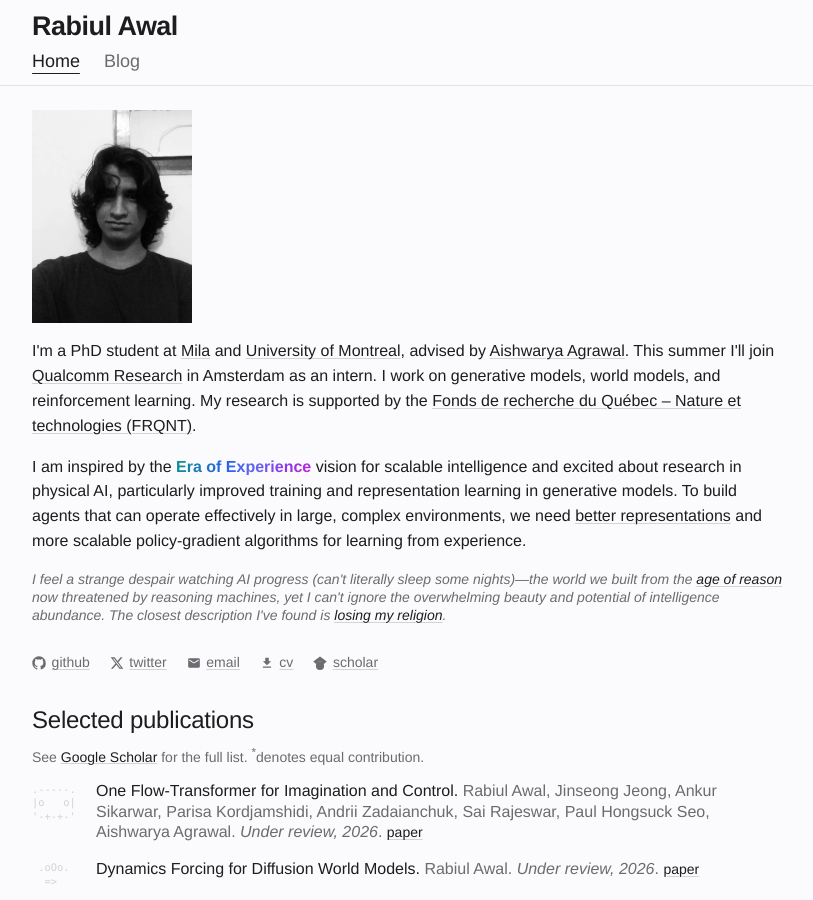
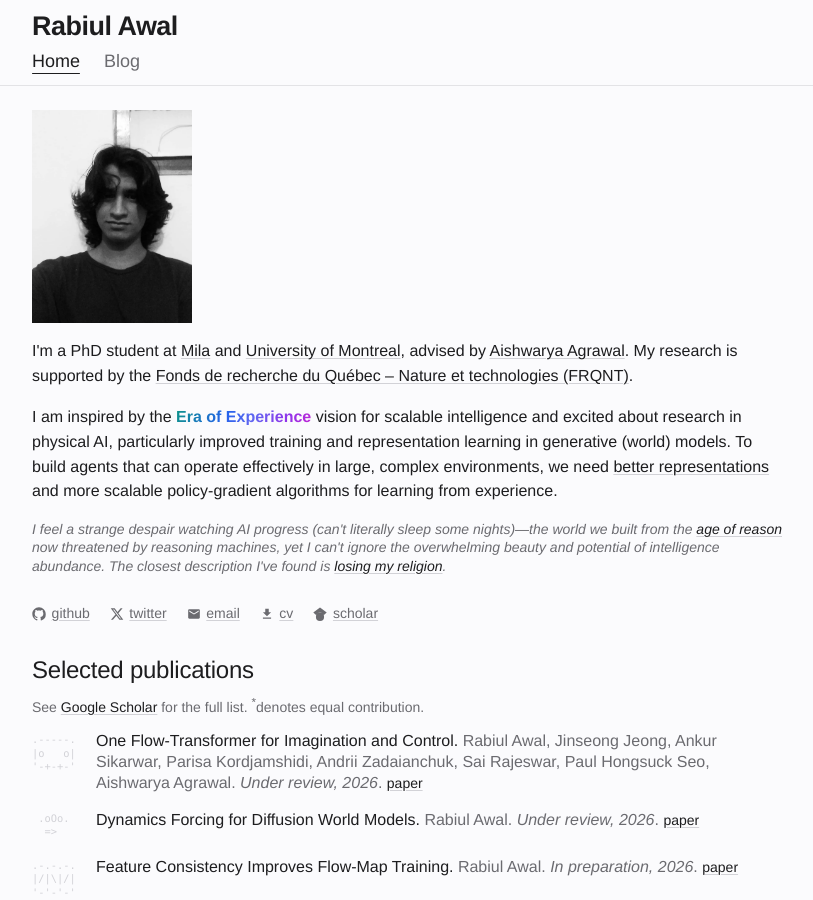
Before and after one commit to rabiulcste/rabiulcste.github.io, a Jekyll site: the page built from index.html, in a window 1280 px wide and 900 px high. Shown: the whole window, without its empty margins (223-1036 px from the left). Built offline with Jekyll 4.4.1, drawn with Linux system fonts in a browser that asks for light colours.

Commit message:
updated cv

```diff
--- a/_includes/pages/about-intro.html
+++ b/_includes/pages/about-intro.html
@@ -4,8 +4,8 @@
         <img src="{{ '/img/rabiul-profic.jpg' | prepend: site.baseurl }}" width="100" height="133" alt="" decoding="async">
     </picture>
     <div class="profile-bio">
-        <p>I'm a PhD student at <a href="https://mila.quebec/en/" target="_blank">Mila</a> and <a href="https://www.umontreal.ca/en/" target="_blank">University of Montreal</a>, advised by <a href="https://www.iro.umontreal.ca/~agrawal/" target="_blank">Aishwarya Agrawal</a>. This summer I'll join <a href="https://www.qualcomm.com/research/artificial-intelligence" target="_blank">Qualcomm Research</a> in Amsterdam as an intern. I work on generative models, world models, and reinforcement learning. My research is supported by the <a href="https://frq.gouv.qc.ca/en/nature-and-technologies/" target="_blank" rel="noopener noreferrer">Fonds de recherche du Qu&eacute;bec &ndash; Nature et technologies (FRQNT)</a>.</p>
-        <p>I am inspired by the <a href="https://storage.googleapis.com/deepmind-media/Era-of-Experience%20/The%20Era%20of%20Experience%20Paper.pdf" class="gradient-text" target="_blank">Era of Experience</a> vision for scalable intelligence and excited about research in physical AI, particularly improved training and representation learning in generative models. To build agents that can operate effectively in large, complex environments, we need <a href="https://drive.google.com/file/d/10zf-t6m6gAShmdtMlVFFv2yhjZFyQJ5y/view?usp=drive_link" target="_blank" rel="noopener noreferrer">better representations</a> and more scalable policy-gradient algorithms for learning from experience.</p>
+        <p>I'm a PhD student at <a href="https://mila.quebec/en/" target="_blank">Mila</a> and <a href="https://www.umontreal.ca/en/" target="_blank">University of Montreal</a>, advised by <a href="https://www.iro.umontreal.ca/~agrawal/" target="_blank">Aishwarya Agrawal</a>. My research is supported by the <a href="https://frq.gouv.qc.ca/en/nature-and-technologies/" target="_blank" rel="noopener noreferrer">Fonds de recherche du Qu&eacute;bec &ndash; Nature et technologies (FRQNT)</a>.</p>
+        <p>I am inspired by the <a href="https://storage.googleapis.com/deepmind-media/Era-of-Experience%20/The%20Era%20of%20Experience%20Paper.pdf" class="gradient-text" target="_blank">Era of Experience</a> vision for scalable intelligence and excited about research in physical AI, particularly improved training and representation learning in generative (world) models. To build agents that can operate effectively in large, complex environments, we need <a href="https://drive.google.com/file/d/10zf-t6m6gAShmdtMlVFFv2yhjZFyQJ5y/view?usp=drive_link" target="_blank" rel="noopener noreferrer">better representations</a> and more scalable policy-gradient algorithms for learning from experience.</p>
         <p class="research-note"><em>I feel a strange despair watching AI progress (can't literally sleep some nights)&mdash;the world we built from the <a href="https://en.wikipedia.org/wiki/Age_of_Enlightenment" target="_blank" rel="noopener noreferrer">age of reason</a> now threatened by reasoning machines, yet I can't ignore the overwhelming beauty and potential of intelligence abundance. The closest description I've found is <a href="https://togelius.blogspot.com/2026/08/losing-my-religion.html" target="_blank" rel="noopener noreferrer">losing my religion</a>.</em></p>
     </div>
     <div class="social-links">
```
Also changed, not shown: 1 other file.
